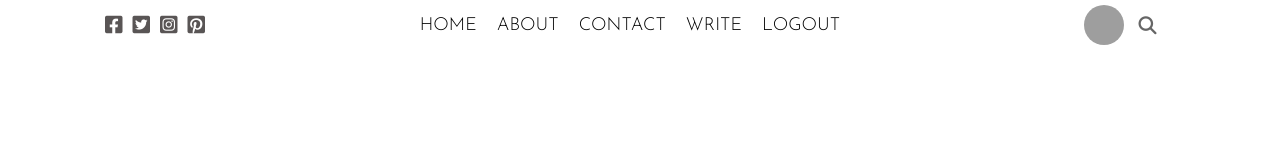
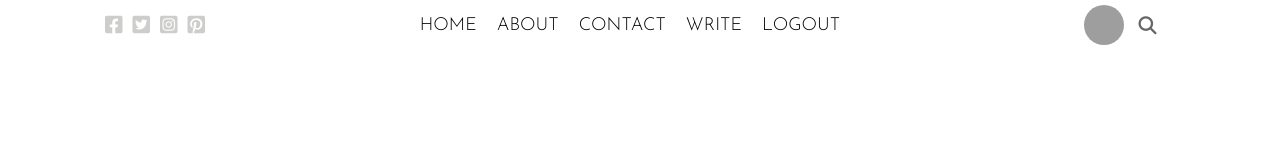
Before and after one commit to PadalaBalaSivaSaiMegiReddy/react-blog, a React (Create React App) app: page / in a window 1280 px wide. Shown: the top 160 px of the page. Built offline with nearby package versions, Linux system fonts and the light colour scheme; grey boxes are pictures that could not be loaded.

Commit message:
change color

```diff
--- a/src/topbar/topbar.css
+++ b/src/topbar/topbar.css
@@ -29,7 +29,7 @@
     font-size: 20px;
     margin-right: 10px;
     cursor: pointer;
-    color: #595555;
+    color: #4d4f4c48;
 
 }
 
```
